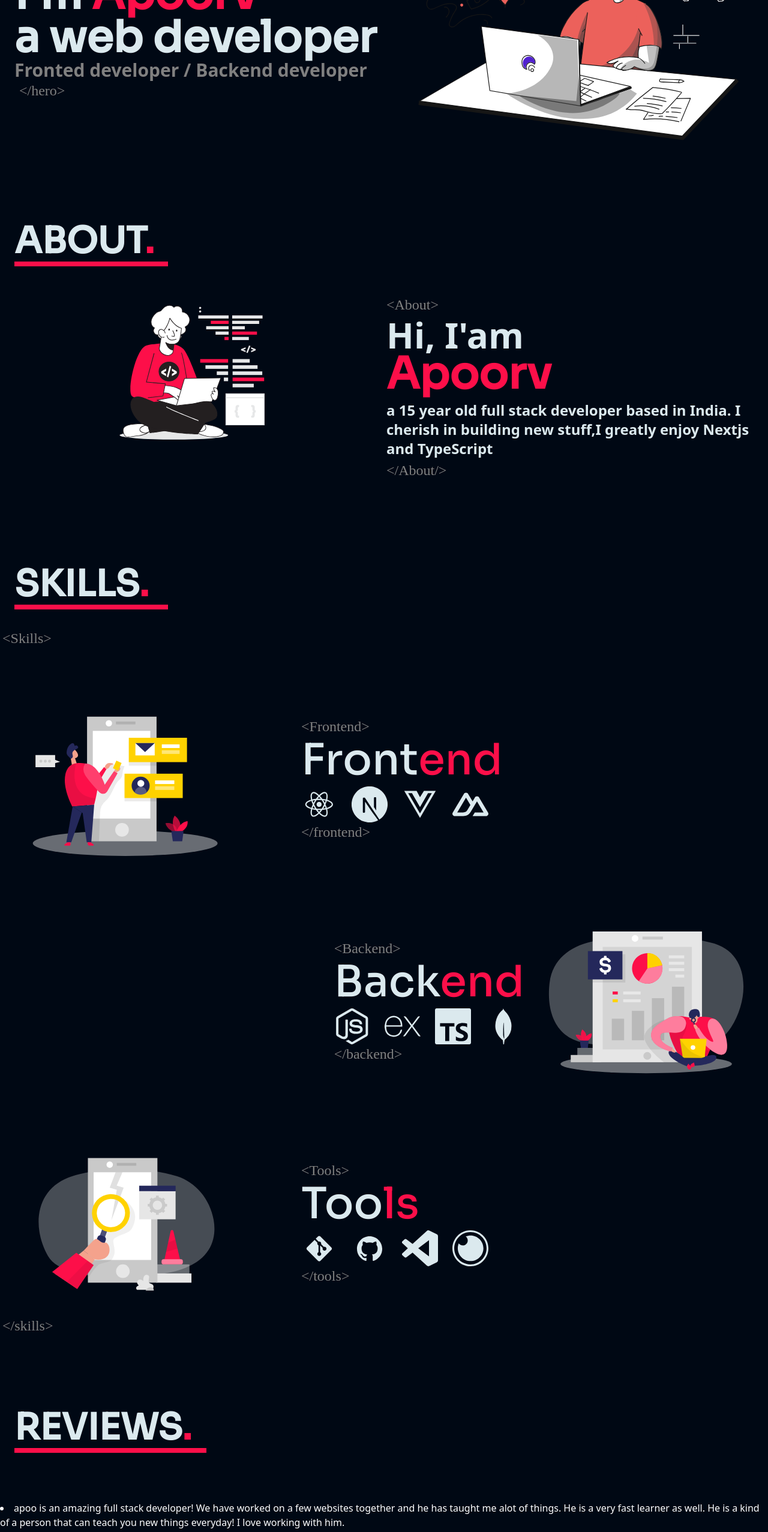
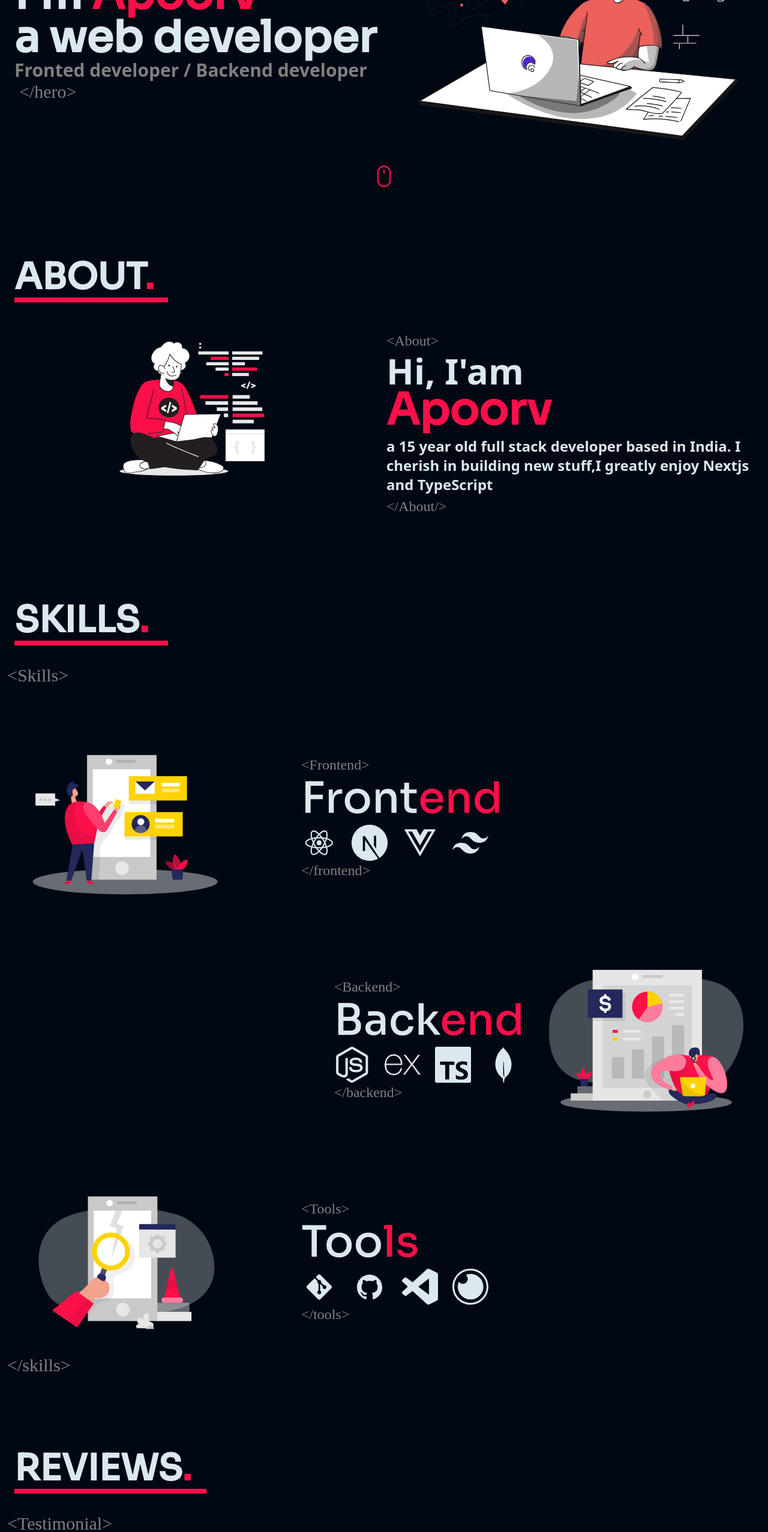
Before and after one commit to apoorvcodes/nextjs-portfolio, a Next.js app: page / in a window 1280 px wide. Shown: the part 234-2788 px from the top of the page at 60% size. Built offline with nearby package versions, Linux system fonts and the light colour scheme; a web font is replaced by a local one.

Commit message:
Added reviews and scroll down

```diff
--- a/assets/Testimonial.json
+++ b/assets/Testimonial.json
@@ -1,15 +1,21 @@
 {
 	"testimonials": [
 	{
-	  "review": "apoo is an amazing full stack developer! We have worked on a few websites together and he has taught me alot of things. He is a very fast learner as well. He is a kind of a person that can teach you new things everyday! I love working with him.",
+	  "review": "Apoorv is an amazing full stack developer! We have worked on a few websites together and he has taught me alot of things. He is a very fast learner as well. He is a kind of a person that can teach you new things everyday! I love working with him.",
 	  "name": "Harsh",
 	  "post": "Co-worker"
 	},
 	{
-	"review": "apoorv is a really nice guy hanging out with, he provided a lot of information to me while learning and made it eaiser to understand.He taught me many things related to JavaScript till now and a lot of external information which was beneficial for me. Well overall he's a really cool teacher/friend.",
-	"name": "Sanmitra",
-	"post": "Student"
+	"review" : "In the time Totu (Apoorv) has been in Brainy, the one quality about him that really stood out is his inquisitive nature. He is always willing to learn and push his skills to the next level, while helping others in the process.",
+	"name" : "Basnathan",
+	"post" : "Founder, Brainy Bunch"
+	},
+	{
+	"review" : "Apoorv is a really nice guy hanging out with, he provided a lot of information to me while learning and made it eaiser to understand.He taught me many things related to JavaScript till now and a lot of external information which was beneficial for me.",
+	"name" : "Sanmitra",
+	"post" : "Student"
 	}
+
 
 ]
 }
--- a/components/FrontendCard.tsx
+++ b/components/FrontendCard.tsx
@@ -4,7 +4,7 @@ import frontend from "../assets/frontend.svg"
 import {DiReact} from "react-icons/di"
 import {SiNextdotjs} from "react-icons/si"
 import {FaVuejs} from "react-icons/fa"
-import {SiNuxtdotjs} from "react-icons/si"
+import {SiTailwindcss} from "react-icons/si"
 export const FrontendCard:FC = () => {
 	const tags= {'start': '<Frontend>' , 'end' : "</frontend>"}
 	return (
@@ -18,7 +18,7 @@ export const FrontendCard:FC = () => {
 		<DiReact className="text-cream hover:text-prime"/>
 		<SiNextdotjs className="text-cream hover:text-prime"/>
 		<FaVuejs className="text-cream hover:text-prime"/>
-		<SiNuxtdotjs className="text-cream hover:text-prime"/>
+		<SiTailwindcss className="text-cream hover:text-prime"/>
 		</div>
 		<div className="text-2xl text-gry font-brd pb-1">{tags.end}</div>
 		 </div>
--- a/components/Hero.tsx
+++ b/components/Hero.tsx
@@ -1,38 +1,32 @@
 import Blogging from "../assets/Blogging.svg"
 import React from 'react'
 import Image from "next/image"
-
+import {BsMouse} from "react-icons/bs"
+import scroll from "react-scroll"
 const Hero = () => {
 	const tags = {
-	start: {
-
-	hero: "<hero>",
-
-
-	},
-	closing: {
-
-	hero: "</hero>",
-
+	start: {hero: "<hero>",},
+	closing: {hero: "</hero>",}
 	}
-	}
+	const Scroll = scroll.animateScroll;
 	return (
 		<div className="mx-auto container ">
 
 		<div className="grid  grid-rows-reversed-1 md:grid-cols-2 ">
 		<div className="flex flex-col justify-center pl-6 pb-4 md:pb-0">
-		<div className=" text-2xl font-brd text-gry pl-2">{tags.start.hero}</div>
+		<div className="text-3xl font-brd text-gry pl-2">{tags.start.hero}</div>
 		<div className="text-4xl md:text-7xl  font-bold text-cream font-sans">Hi,</div>
 		<div className="text-4xl md:text-7xl sm:text-5xl font-bold text-cream font-sora">I'm <span className="text-prime">Apoorv</span></div>
 		<div className="text-4xl md:text-7xl  sm:text-5xl font-bold text-cream font-sora">a web developer</div>
 		<div className="text-3xl  font-bold text-gry font-sans">Fronted developer / Backend developer</div>
-		<div className="text-2xl font-brd text-gry pl-2">{tags.closing.hero}</div>
+		<div className="text-3xl font-brd text-gry pl-2">{tags.closing.hero}</div>
 
 		</div>
 		<div><Image src={Blogging}  className="w-2/3"/></div>
 
 		</div>
-
+		<div onClick={()=> Scroll.scrollToBottom({})}
+		 className="flex justify-center text-4xl text-prime pt-6 "><BsMouse/></div>
 		</div>
 	)
 }
--- a/components/Reviews.tsx
+++ b/components/Reviews.tsx
@@ -2,12 +2,39 @@ import {FC} from 'react'
 import array from "../assets/Testimonial.json"
 
 const Reviews:FC = () => {
+	const tags= {
+	"start": "<Review>",
+	"end": "</review>",
+	}
 	return (
-		<div className="pt-12 text-white">
-		{array.testimonials.map((value, index,) => {
-                   return <li className="text-white" key={index}>{value.review}</li>
-		})}
-		</div>
+	  <div className="review container pt-2">
+	<div className="grid grid-rows-1 p-8 md:p-12 gap-8 ">
+	{array.testimonials.map((value, index) => {
+	return (
+	<div className="reviews container mx-auto">
+
+
+	<div key={index} className="rounded-lg text-cream text-2xl md:text-3xl ring ring-gry py-4 px-4">
+	<div className="font-brd text-2xl text-gry">
+	{tags.start}
+	</div>
+         {value.review}
+	<div className="text-3xl md:text-4xl text-gry font-bold pt-2">
+	{value.name}
+	</div>
+	<div className="text-xl text-prime font-sora pt-2">
+	{value.post}
+
+	</div>
+	<div className="font-brd text-2xl text-gry">
+	{tags.end}
+	</div>
+	</div>
+
+	</div>)
+	})}
+	</div>
+	  </div>
 	)
 }
 
--- a/components/Skills.tsx
+++ b/components/Skills.tsx
@@ -14,11 +14,11 @@ const Skills:FC = () => {
          <div className="flex justify-center font-semibold w-56 md:w-64 h-2 bg-prime"></div>
 
           </div>
-	  <div className="text-2xl text-gry font-brd pb-1 pl-1">{tags.start}</div>
+	  <div className="text-3xl text-gry font-brd pb-1 pl-3">{tags.start}</div>
 	  <FrontendCard/>
 	  <BackendCard/>
 	  <ToolsCard/>
-	  <div className="text-2xl text-gry font-brd pb-1 pl-1">{tags.end}</div>
+	  <div className="text-3xl text-gry font-brd pb-1 pl-3">{tags.end}</div>
 	  </div>
 	)
 }
--- a/components/Testimonial.tsx
+++ b/components/Testimonial.tsx
@@ -1,14 +1,21 @@
 import {FC} from 'react'
 import Reviews from './Reviews'
 const Testimonial:FC = () => {
+	const tags = {
+	 start : "<Testimonial>",
+	 end : "</testimonial>"
+	}
 	return (
-		<div className="pt-24 ">
+		<div className="pt-24 pb-2">
+
 		<div className="p-6 flex-col text-cream font-semibold pb-8">
 		  <h1 className="text-5xl md:text-6xl pb-1 text-cream font-sora">REVIEWS<span className="text-prime">.</span></h1>
 		  <div className="flex justify-center font-semibold w-64 md:w-80 h-2 bg-prime"></div>
 
 		   </div>
+		   <div className="text-3xl text-gry font-brd pl-3">{tags.start}</div>
 		   <Reviews/>
+		   <div className="text-3xl text-gry font-brd pl-3">{tags.end}</div>
 		</div>
 	)
 }
```
